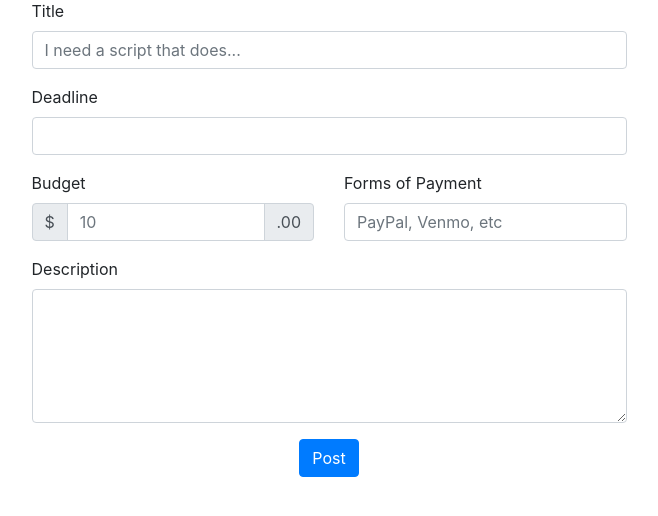
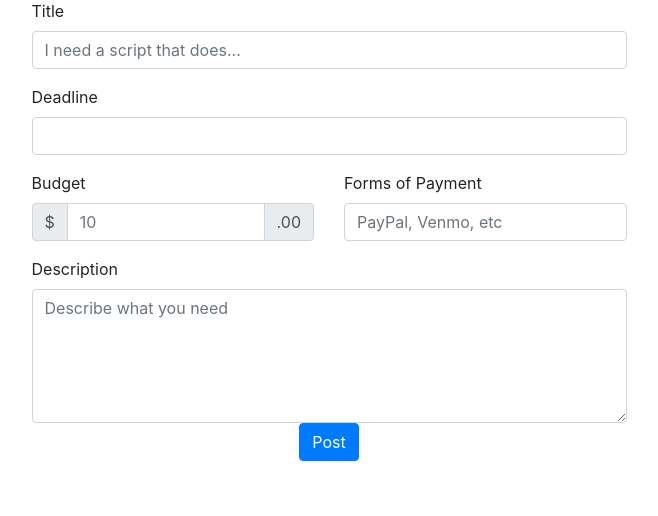
Before and after one commit to Guacamole-Devs/glowing-guacamole, a Flask app: page /marketplace/create in a window 1280 px wide. Shown: the part 129-645 px from the top of the page, without its empty margins (311-969 px from the left). Run offline with Flask 2, Linux system fonts and the light colour scheme; the visitor is signed in with stand-in values (Sample User, id 1); some libraries are stand-ins or nearby versions.

Commit message:
added new button and fixed create form body

```diff
--- a/guacamole/templates/marketplace/create.html
+++ b/guacamole/templates/marketplace/create.html
@@ -41,8 +41,7 @@
 
     <div class="form-group">
       <label for="body">Description</label>
-      <textarea class="form-control" rows="5" id="body" placeholder="Describe what you need"> {{ request.form['body'] }} </textarea>
-    </div>
+      <textarea class="form-control" rows="5" id="body" placeholder="Describe what you need" name="body" required></textarea>
 
     <div class="text-center"> <button type="submit" class="btn btn-primary">Post</button> </div>
   </form>
```
Also changed, not shown: guacamole/templates/marketplace/index.html (+4 -3 lines).
